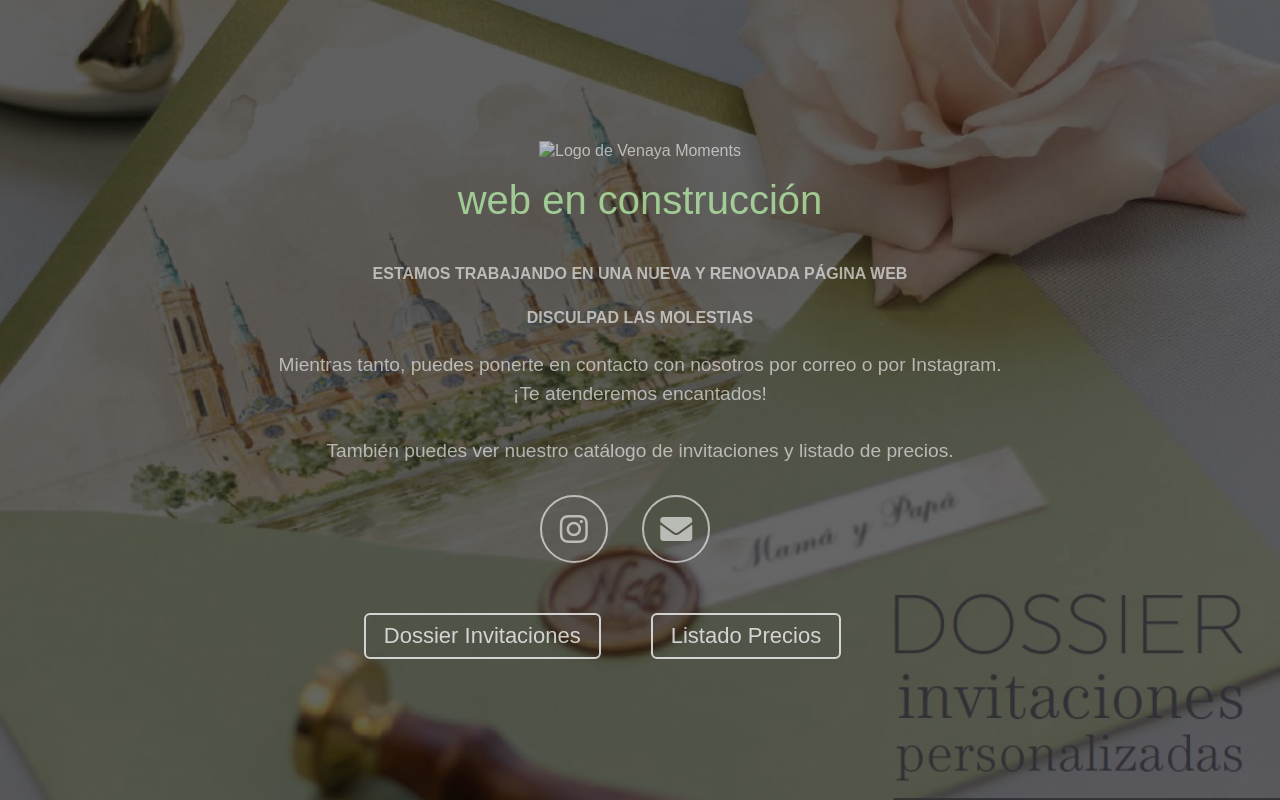
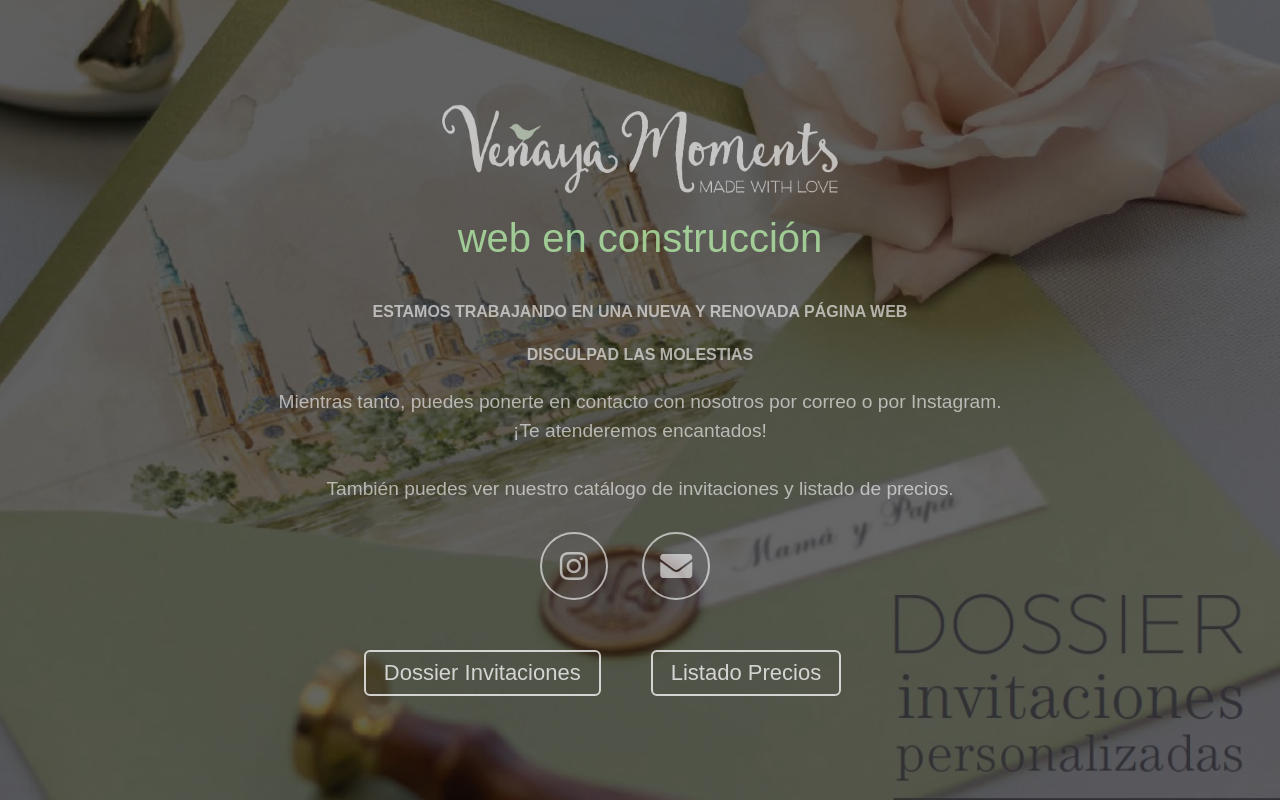
Before and after one commit to JoseLuisColoma/Venaya-Mantenimiento, a plain HTML site: page index.html in a window 1280 px wide. Drawn offline with Linux system fonts and the light colour scheme.

Commit message:
feat(#2):mejora en el logo principal

```diff
--- a/index.html
+++ b/index.html
@@ -11,7 +11,7 @@
     <div class="c-coverPage">
         <div class="c-coverPage-content">
             <div class="logo">
-                <img src="./assets/docs/Logo_Venaya_Moments-2.png" alt="Logo de Venaya Moments" class="c-logo-image">
+                <img src="./assets/img/Logo_Venaya_Moments-2.png" alt="Venaya Moments" class="c-logo-image">
             </div>
             <h2>web en construcción</h2>
             <h3>Estamos trabajando en una nueva y renovada página web</h3>
```
